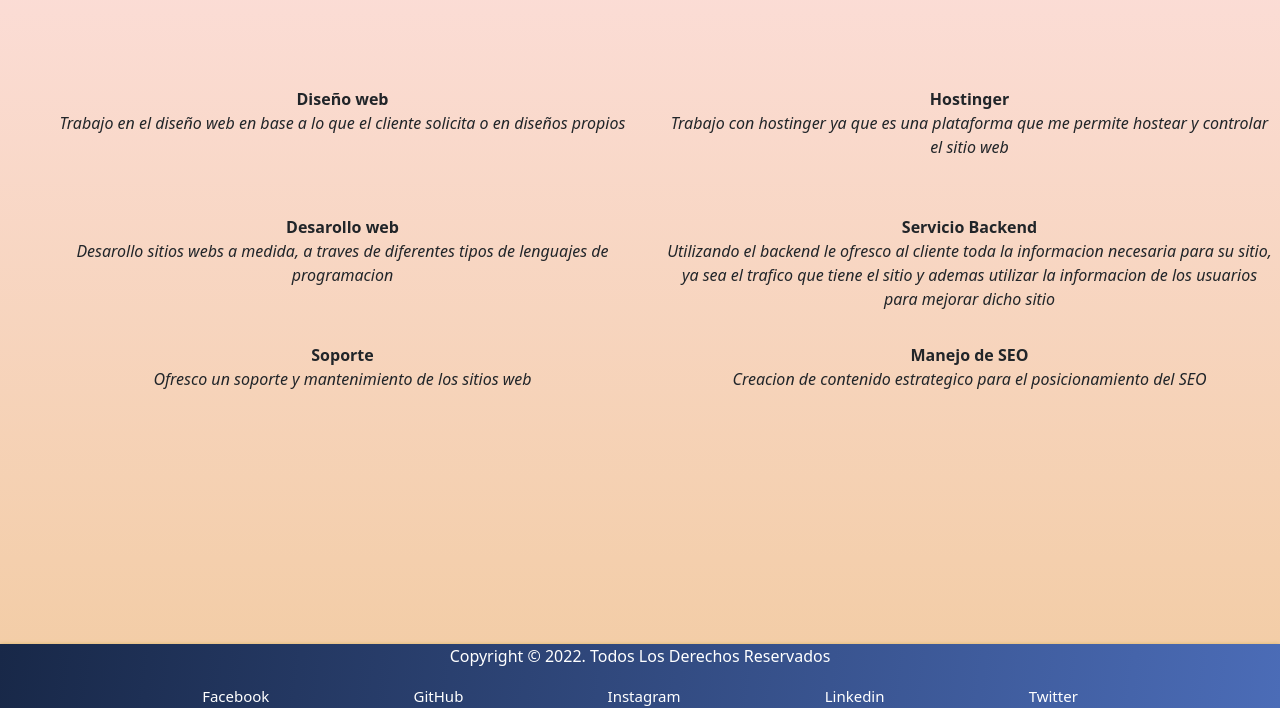
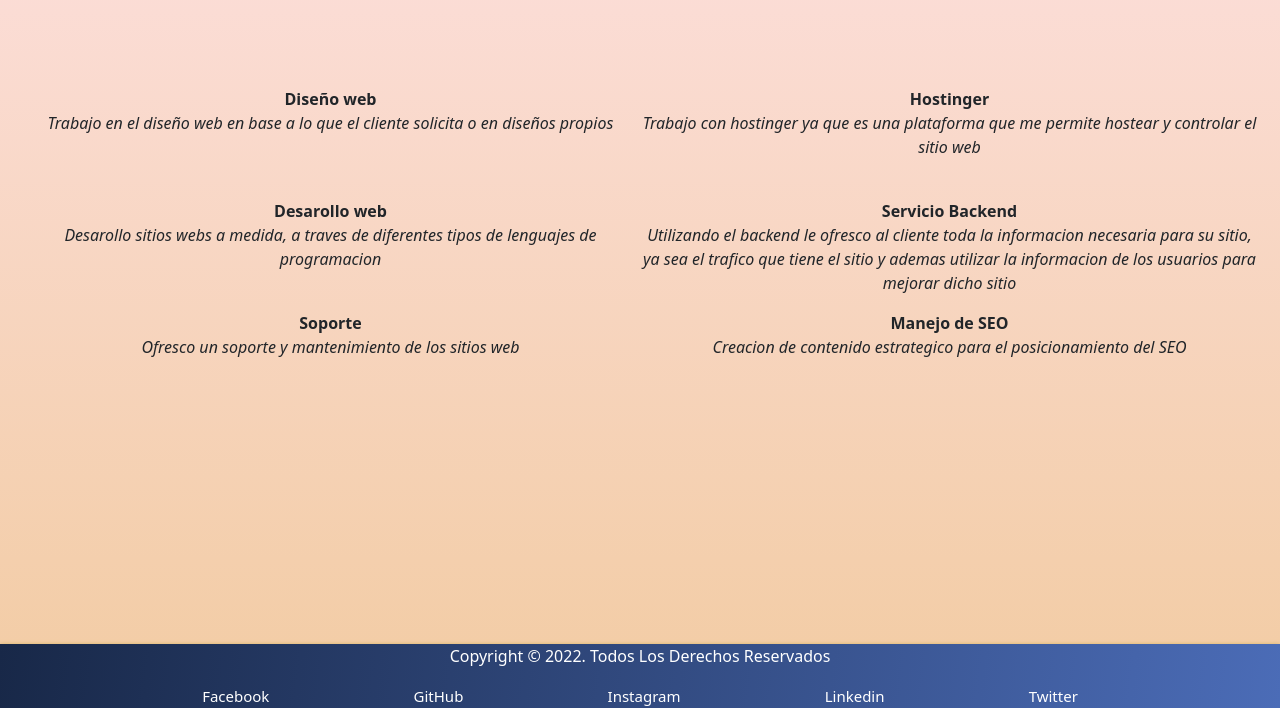
Before and after one commit to OctavioVer/pagina-personal-vercellone, a website: page pages/servicios.html in a window 1280 px wide. Shown: the part 206-914 px from the top of the page. Drawn offline with Linux system fonts and the light colour scheme.

Commit message:
Arreglando la pagina de servicios

```diff
--- a/componentesSCSS/pages/_servicios.scss
+++ b/componentesSCSS/pages/_servicios.scss
@@ -15,6 +15,12 @@
 }
 }
 
+.ulGrid{
+    padding-left: 1rem;
+    padding-right: 1rem;
+    margin-bottom: 0%;
+}
+
 .grid{
     margin-top: 13%;
     padding-left: 5px;
@@ -30,7 +36,6 @@
     "ele5 ele6"
     ;
 
-    gap: 1rem;
 }
 
 .grid__hijo--1{
--- a/pages/servicios.html
+++ b/pages/servicios.html
@@ -47,7 +47,7 @@
             <h4 class="ser-titulo2">Fronted/Backend</h4>
        </div>
 
-        <ul>
+        <ul class="ulGrid">
           <div class="grid">
              <div class="grid__hijo--1">
                  <li class="grid__titulo">Diseño web</li>
```
Also changed, not shown: css/estilo.css.
